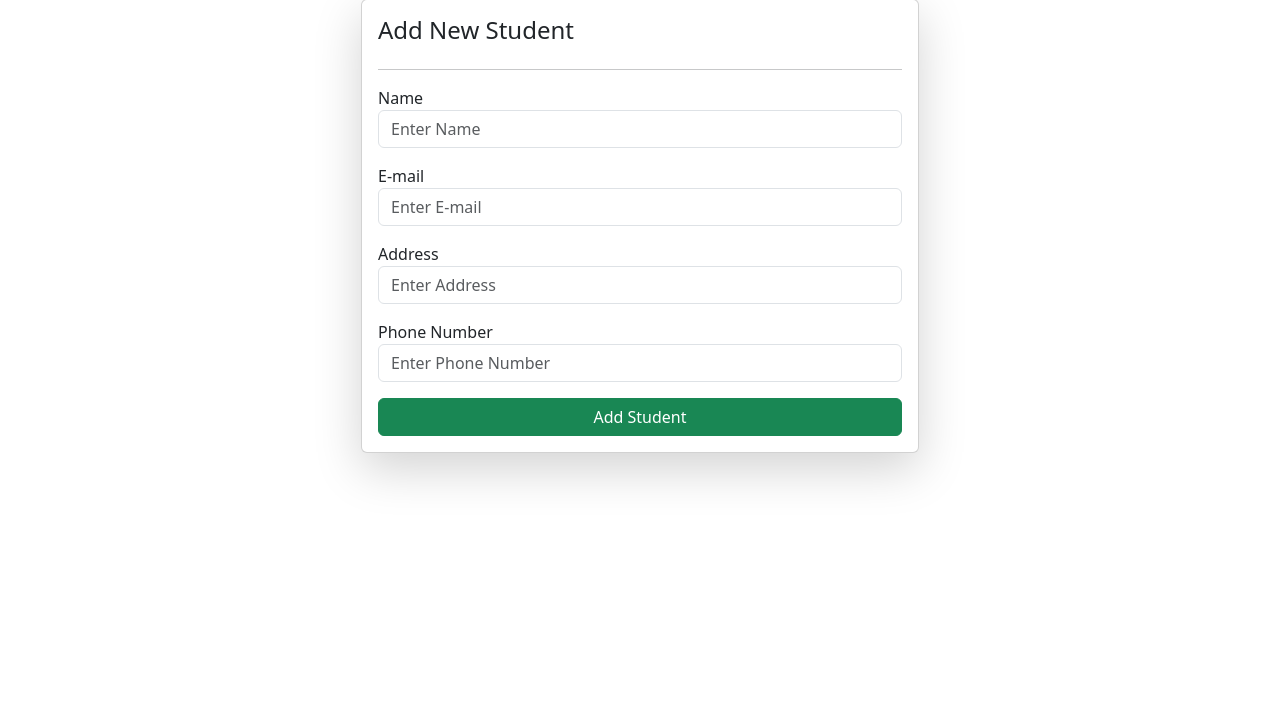
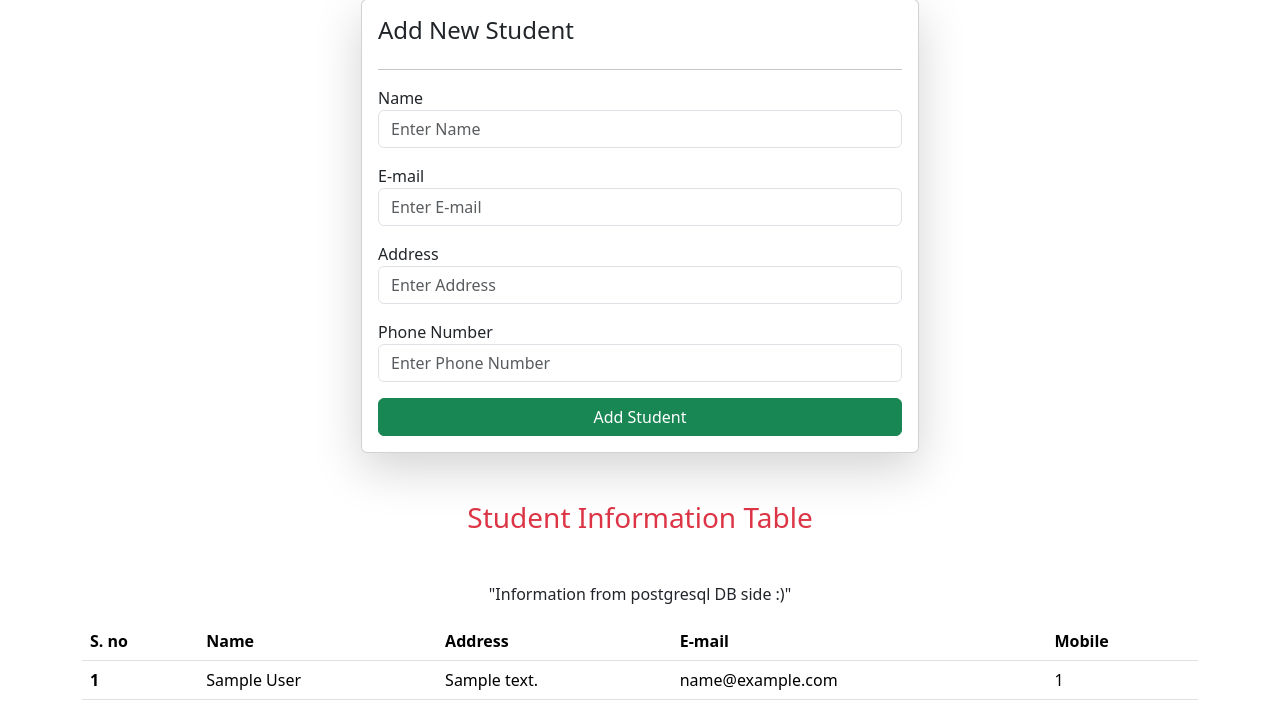
Before and after one commit to Mamun8854/django_practice, a Django app: page /about/ in a window 1280 px wide. Shown: the part 197-913 px from the top of the page. Before the commit the page ends 679 px from the top, so only its background shows below. Run offline with Django 4.2, Linux system fonts and the light colour scheme; tables that the repository leaves empty hold one stand-in row (values such as "Sample post").

Commit message:
get data from postgrsql db and view data

```diff
--- a/home/templates/home/about.html
+++ b/home/templates/home/about.html
@@ -38,4 +38,34 @@
       </form>
    </div>
 
+   <div class="container">
+    <h3 class="text-center text-danger my-5">Student Information Table</h3>
+    <p class="text-center">"Information from postgresql DB side :)"</p>
+    <table class="table table-hover">
+        <thead>
+          <tr>
+            <th scope="col">S. no</th>
+            <th scope="col">Name</th>
+            <th scope="col">Address</th>
+            <th scope="col">E-mail</th>
+            <th scope="col">Mobile</th>
+
+        </tr>
+        </thead>
+        <tbody>
+            {% for student in students %}
+          <tr class="font-medium">
+            <th scope="row">{{forloop.counter}}</th>
+            <td>{{student.name}}</td>
+            <td>{{student.address}}</td>
+            <td>{{student.email}}</td>
+            <td>{{student.mobile}}</td>
+
+
+          </tr>
+          {% endfor %}
+        </tbody>
+      </table>
+</div>
+
 {% endblock %}
--- a/home/views.py
+++ b/home/views.py
@@ -1,6 +1,7 @@
 from django.shortcuts import render,redirect
 from django.http import HttpResponse
 from .models import *
+from .models import Student
 
 def home(request):
     student_info = [
@@ -13,7 +14,6 @@ def home(request):
 
 
 def about(request):
-
     if request.method == "POST":
         data = request.POST
         student_name = data.get('name')
@@ -30,4 +30,7 @@ def about(request):
             mobile=student_mobile,
         )
         return redirect("/about")
-    return render(request, 'home/about.html')
+
+    all_students= Student.objects.all()
+    # print(all_students)
+    return render(request, 'home/about.html', context={'students':all_students})
```
